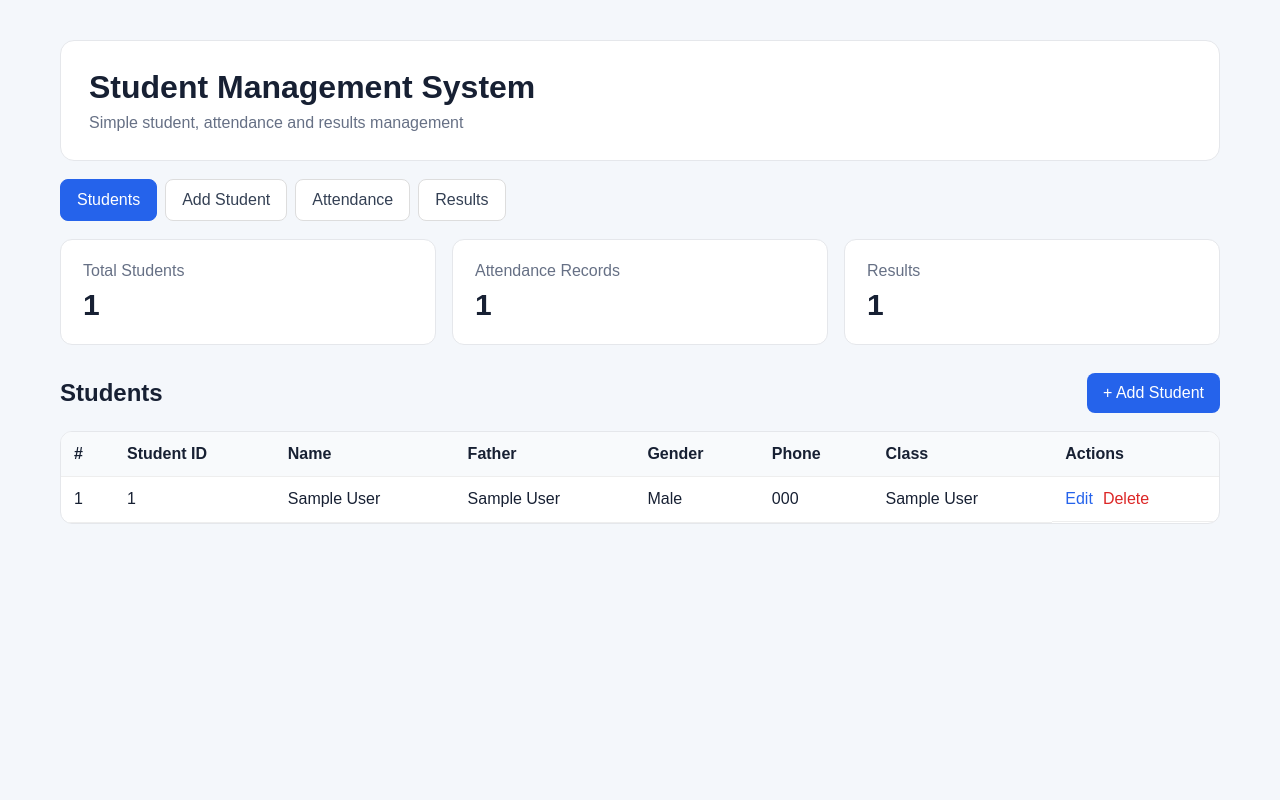
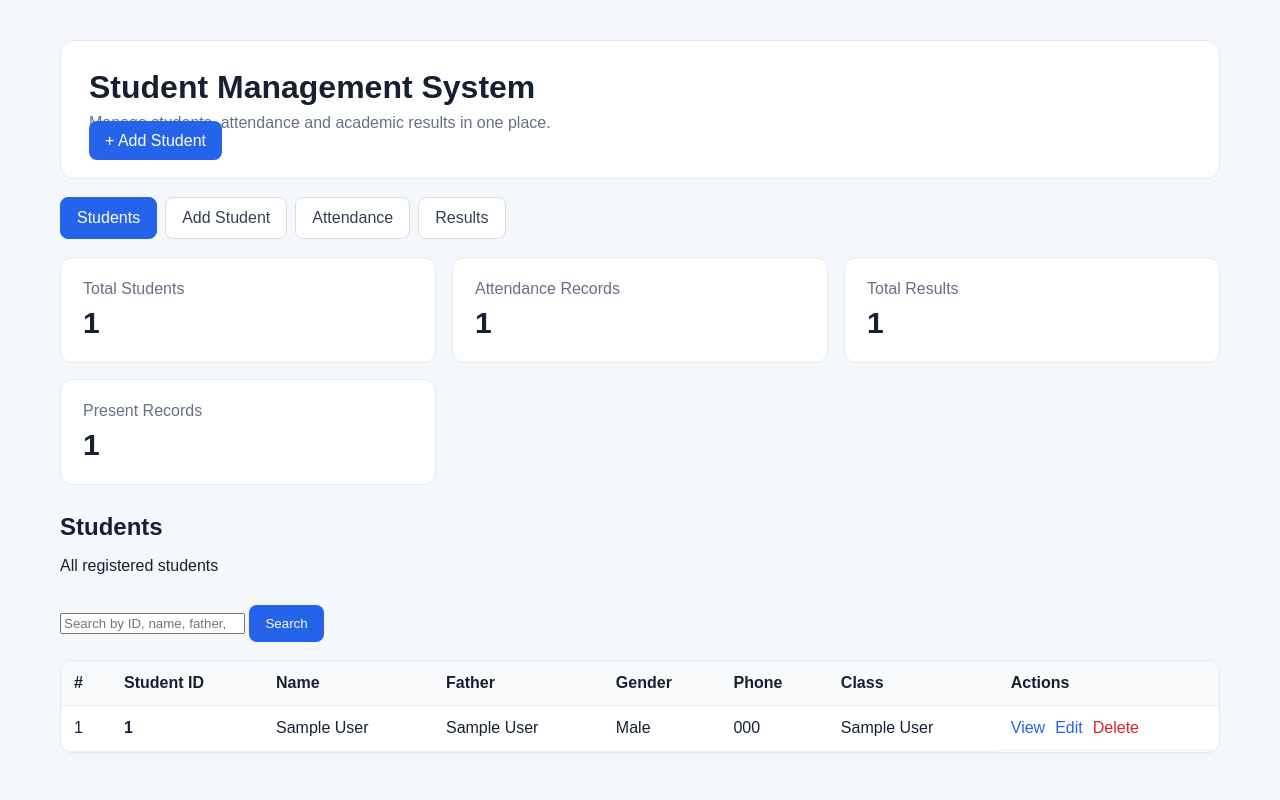
Before and after one commit to mosawermohammadi227-rgb/SutdentManegment, a PHP site: page / in a window 1280 px wide. Run offline with PHP 8.4, Linux system fonts and the light colour scheme; tables that the repository leaves empty hold one stand-in row (values such as "Sample post").

Commit message:
feat: add student search and dashboard statistics

```diff
--- a/index.php
+++ b/index.php
@@ -4,7 +4,21 @@ require_once 'database.php';
 $totalStudents = $conn->query("SELECT COUNT(*) AS total FROM students")->fetch_assoc()['total'];
 $totalAttendance = $conn->query("SELECT COUNT(*) AS total FROM attendance")->fetch_assoc()['total'];
 $totalResults = $conn->query("SELECT COUNT(*) AS total FROM results")->fetch_assoc()['total'];
-$students = $conn->query("SELECT * FROM students ORDER BY id DESC");
+$totalPresent = $conn->query("SELECT COUNT(*) AS total FROM attendance WHERE status='Present'")->fetch_assoc()['total'];
+
+$search = trim($_GET['search'] ?? '');
+$searchSql = '';
+if ($search !== '') {
+    $safeSearch = $conn->real_escape_string($search);
+    $searchSql = "WHERE student_id LIKE '%$safeSearch%'
+        OR first_name LIKE '%$safeSearch%'
+        OR last_name LIKE '%$safeSearch%'
+        OR father_name LIKE '%$safeSearch%'
+        OR phone LIKE '%$safeSearch%'
+        OR class_name LIKE '%$safeSearch%'";
+}
+
+$students = $conn->query("SELECT * FROM students $searchSql ORDER BY id DESC");
 ?>
 <!DOCTYPE html>
 <html lang="en">
@@ -16,9 +30,12 @@ $students = $conn->query("SELECT * FROM students ORDER BY id DESC");
 </head>
 <body>
 <div class="container">
-<header>
-<h1>Student Management System</h1>
-<p>Simple student, attendance and results management</p>
+<header class="hero">
+    <div>
+        <h1>Student Management System</h1>
+        <p>Manage students, attendance and academic results in one place.</p>
+    </div>
+    <a class="button" href="add_student.php">+ Add Student</a>
 </header>
 
 <nav>
@@ -31,13 +48,22 @@ $students = $conn->query("SELECT * FROM students ORDER BY id DESC");
 <section class="cards">
 <div class="card"><span>Total Students</span><strong><?= $totalStudents ?></strong></div>
 <div class="card"><span>Attendance Records</span><strong><?= $totalAttendance ?></strong></div>
-<div class="card"><span>Results</span><strong><?= $totalResults ?></strong></div>
+<div class="card"><span>Total Results</span><strong><?= $totalResults ?></strong></div>
+<div class="card"><span>Present Records</span><strong><?= $totalPresent ?></strong></div>
 </section>
 
 <div class="section-title">
-<h2>Students</h2>
-<a class="button" href="add_student.php">+ Add Student</a>
+    <div>
+        <h2>Students</h2>
+        <p class="muted"><?= $search !== '' ? 'Search results for: '.htmlspecialchars($search) : 'All registered students' ?></p>
+    </div>
 </div>
+
+<form class="search-bar" method="get">
+    <input type="search" name="search" value="<?= htmlspecialchars($search) ?>" placeholder="Search by ID, name, father, phone or class...">
+    <button class="button" type="submit">Search</button>
+    <?php if ($search !== ''): ?><a class="button secondary" href="index.php">Clear</a><?php endif; ?>
+</form>
 
 <div class="table-wrap">
 <table>
@@ -46,16 +72,20 @@ $students = $conn->query("SELECT * FROM students ORDER BY id DESC");
 <?php while ($student = $students->fetch_assoc()): ?>
 <tr>
 <td><?= $student['id'] ?></td>
-<td><?= htmlspecialchars($student['student_id']) ?></td>
+<td><strong><?= htmlspecialchars($student['student_id']) ?></strong></td>
 <td><?= htmlspecialchars($student['first_name'].' '.$student['last_name']) ?></td>
 <td><?= htmlspecialchars($student['father_name']) ?></td>
 <td><?= htmlspecialchars($student['gender']) ?></td>
 <td><?= htmlspecialchars($student['phone'] ?? '') ?></td>
 <td><?= htmlspecialchars($student['class_name'] ?? '') ?></td>
-<td class="actions"><a href="edit_student.php?id=<?= $student['id'] ?>">Edit</a><a class="danger" href="delete_student.php?id=<?= $student['id'] ?>" onclick="return confirm('Delete this student?')">Delete</a></td>
+<td class="actions">
+<a href="student.php?id=<?= $student['id'] ?>">View</a>
+<a href="edit_student.php?id=<?= $student['id'] ?>">Edit</a>
+<a class="danger" href="delete_student.php?id=<?= $student['id'] ?>" onclick="return confirm('Delete this student and all related records?')">Delete</a>
+</td>
 </tr>
 <?php endwhile; ?>
-<?php if ($students->num_rows === 0): ?><tr><td colspan="8" class="empty">No students yet. Add the first student.</td></tr><?php endif; ?>
+<?php if ($students->num_rows === 0): ?><tr><td colspan="8" class="empty">No students found.</td></tr><?php endif; ?>
 </tbody>
 </table>
 </div>
```
